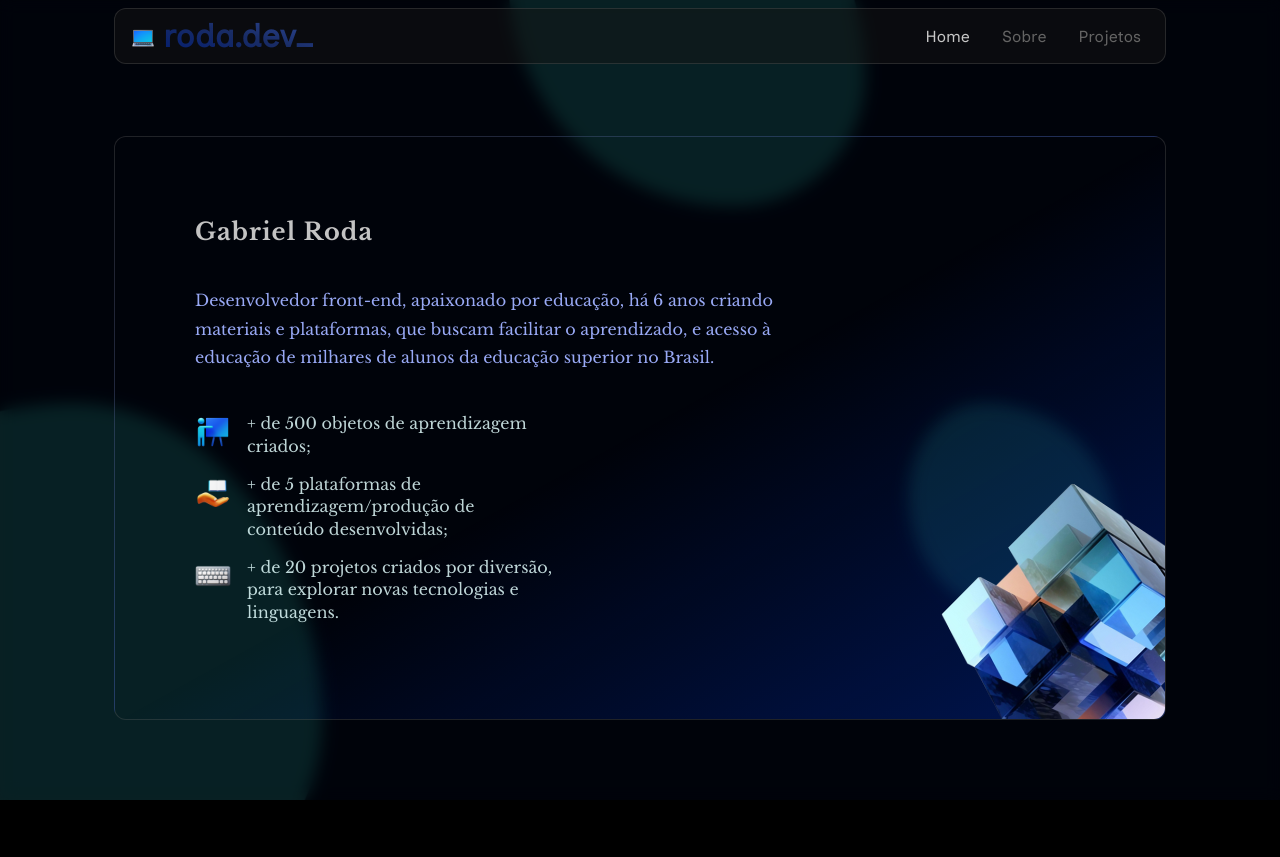
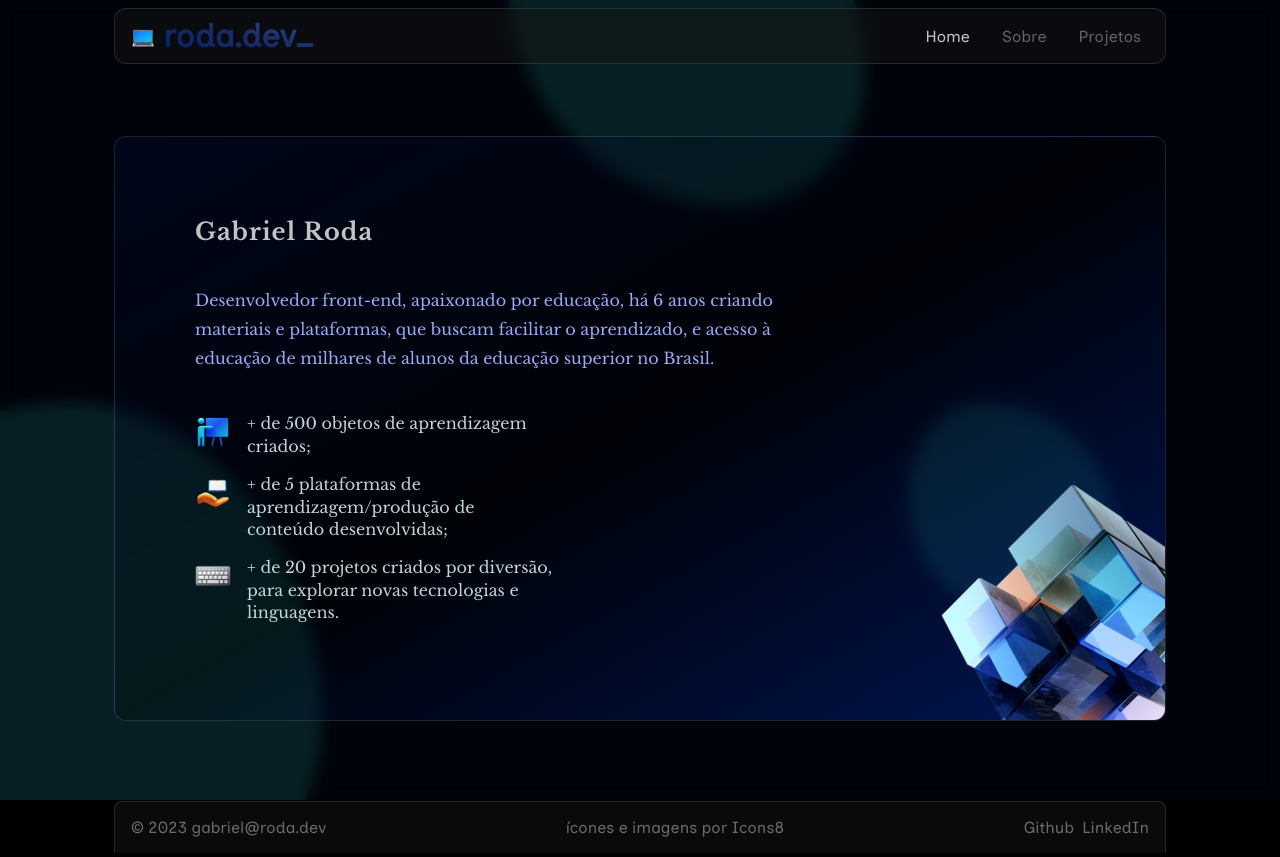
Before and after one commit to gaabrielrd/portfolio, a Next.js app: page / in a window 1280 px wide. Before the commit the page ends 800 px from the top, so only its background shows below. Built offline with nearby package versions, Linux system fonts and the light colour scheme.

Commit message:
added footer + adjustments

```diff
--- a/app/globals.scss
+++ b/app/globals.scss
@@ -9,8 +9,8 @@
 	--primary-glow: radial-gradient(rgba(1, 65, 255, 0.4), rgba(1, 65, 255, 0));
 	--secondary-glow: linear-gradient(
 		to bottom right,
-		rgba(1, 65, 255, 0),
-		rgba(1, 65, 255, 0),
+		rgba(0, 12, 50, 0.4),
+		rgba(0, 0, 0, 0.2),
 		rgba(1, 65, 255, 0.3)
 	);
 	--title-gradient: linear-gradient(
--- a/app/layout.tsx
+++ b/app/layout.tsx
@@ -6,6 +6,7 @@ import { Libre_Baskerville } from "next/font/google";
 import localFont from "next/font/local";
 import Blobs from "@/components/blobs";
 import { Analytics } from "@vercel/analytics/react";
+import Footer from "@/components/footer";
 
 const bodyFont = Libre_Baskerville({
 	weight: ["400", "700"],
@@ -20,8 +21,8 @@ const navFont = localFont({
 });
 
 export const metadata: Metadata = {
-	title: "Create Next App",
-	description: "Generated by create next app",
+	title: "roda.dev",
+	description: "Gabriel Roda, front-end dev",
 };
 
 export default function RootLayout({
@@ -38,6 +39,7 @@ export default function RootLayout({
 				{children}
 
 				<Blobs />
+				<Footer />
 				<Analytics />
 			</body>
 		</html>
--- a/app/page.module.scss
+++ b/app/page.module.scss
@@ -3,8 +3,8 @@
 	align-items: center;
 
 	max-width: var(--max-width);
-	min-height: calc(100vh - 56px);
-	margin: auto;
+	min-height: calc(100vh - 56px - 160px - 56px);
+	margin: 80px auto;
 	padding: 0 var(--side-padding);
 }
 
@@ -43,11 +43,18 @@
 	h2 {
 		color: #c3c3c3;
 		letter-spacing: 1px;
+
+		animation: slideDown 800ms ease-in-out forwards;
 	}
+
 	> p {
 		margin: 40px 0;
 		line-height: 1.8;
 		color: #98a9f5;
+
+		opacity: 0;
+		animation: slideDown 800ms ease-in-out forwards;
+		animation-delay: 200ms;
 	}
 
 	li {
@@ -56,6 +63,38 @@
 		line-height: 1.4;
 
 		color: #e3ffffd5;
+		opacity: 0;
+
+		animation: slideLeft 800ms ease-in-out forwards;
+	}
+
+	@for $i from 1 through 3 {
+		li:nth-child(#{$i}n) {
+			animation-delay: #{$i * 200}ms;
+		}
+	}
+
+	@keyframes slideLeft {
+		from {
+			opacity: 0;
+			transform: translateX(16px);
+		}
+
+		to {
+			opacity: 1;
+			transform: translateX(0);
+		}
+	}
+
+	@keyframes slideDown {
+		from {
+			opacity: 0;
+			transform: translateY(-10px);
+		}
+		to {
+			opacity: 1;
+			transform: translateY(0);
+		}
 	}
 }
 
--- a/components/footer/index.tsx
+++ b/components/footer/index.tsx
@@ -1,3 +1,32 @@
+import Link from "next/link";
+import styles from "./styles.module.scss";
+
 export default function Footer() {
-	return <>links aqui</>;
+	return (
+		<div className={styles.footer}>
+			<div className={styles.wrapper}>
+				<p>
+					© 2023 <a href="mailto:gabriel@roda.dev">gabriel@roda.dev</a>
+				</p>
+
+				<p>
+					ícones e imagens por{" "}
+					<Link href={"https://icons8.com"} target="_blank">
+						Icons8
+					</Link>
+				</p>
+				<div className={styles.links}>
+					<Link target="_blank" href={`https://github.com/gaabrielrd`}>
+						Github
+					</Link>
+					<Link
+						target="_blank"
+						href={`https://www.linkedin.com/in/gabriel-roda/`}
+					>
+						LinkedIn
+					</Link>
+				</div>
+			</div>
+		</div>
+	);
 }
--- /dev/null
+++ b/components/footer/styles.module.scss
@@ -0,0 +1,40 @@
+.footer {
+	width: 100%;
+	max-width: var(--max-width);
+
+	padding: 0 var(--side-padding);
+
+	margin: auto;
+
+	height: 56px;
+}
+
+.wrapper {
+	font-family: var(--nav-font);
+
+	display: flex;
+	justify-content: space-between;
+	align-items: center;
+	padding: 16px;
+
+	border-radius: 8px 8px 0 0;
+	background-color: rgba(var(--callout-rgb), 0.5);
+	border: 1px solid rgba(var(--callout-border-rgb), 0.3);
+	border-bottom: none;
+
+	color: rgba(255, 255, 255, 0.4);
+
+	.links {
+		display: flex;
+		align-items: center;
+		gap: 8px;
+	}
+
+	p {
+		a,
+		a:visited {
+			text-decoration: none;
+			color: inherit;
+		}
+	}
+}
```
